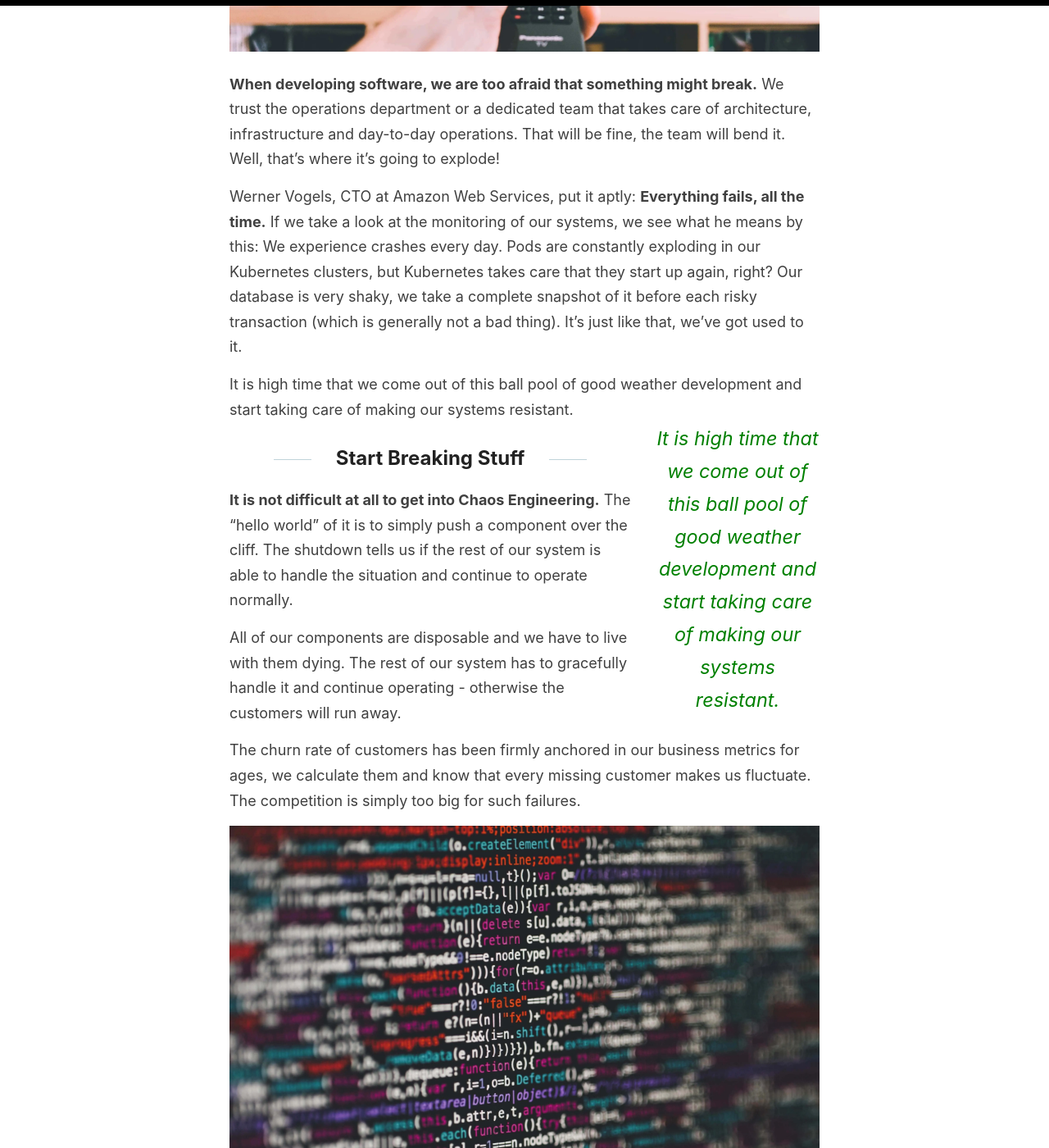
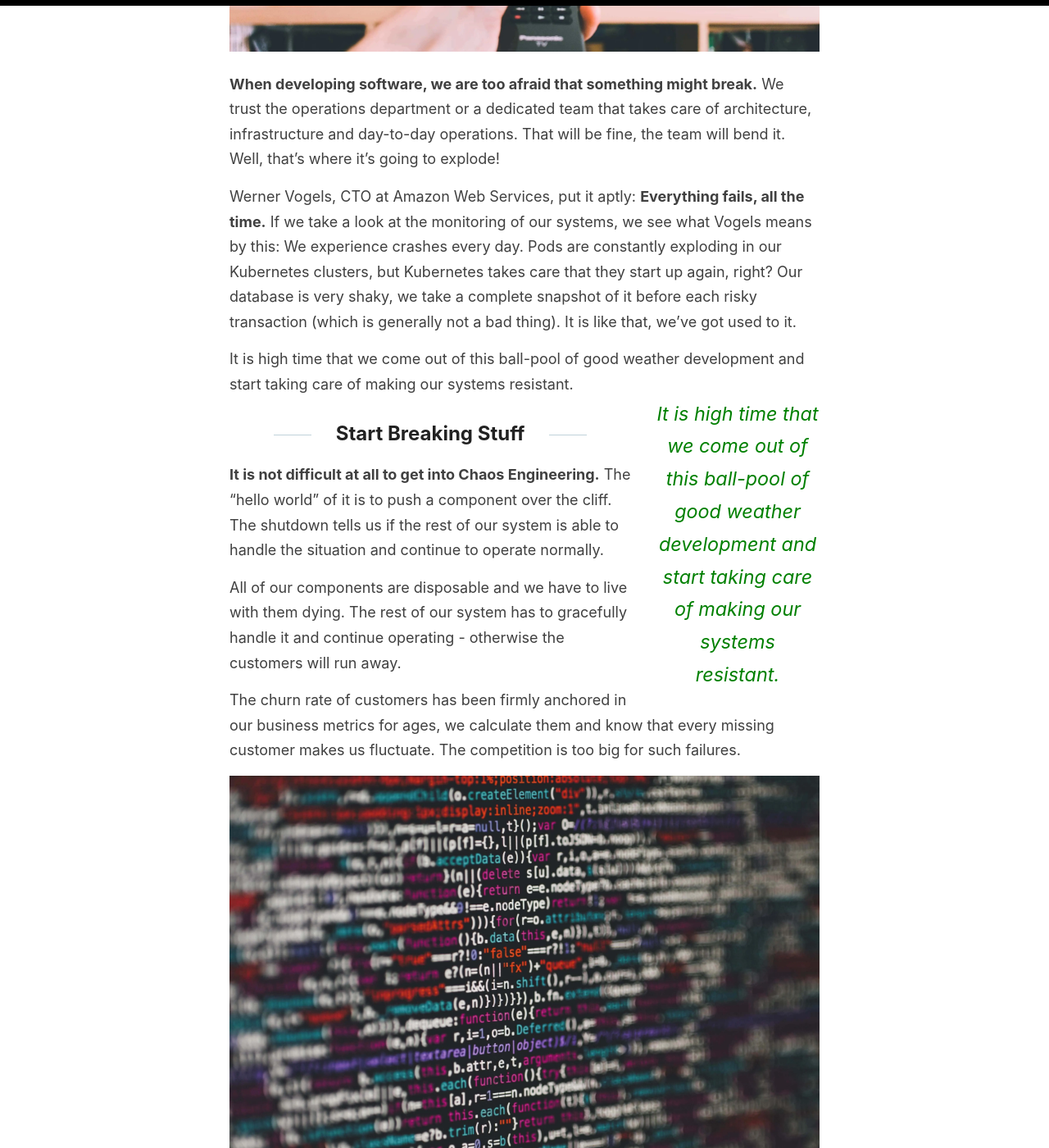
Before and after one commit to torbendury/torbendury.github.io, a Jekyll site: the page built from _posts/2021-10-24-how-chaos-engineering-may-save-your-infrastructure.md, in a window 1280 px wide and 1400 px high, scrolled down 1348 px. Shown: the whole window at 82% size. Built offline with Jekyll 4.4.1, drawn with Linux system fonts in a browser that asks for light colours; some of the changed text lies outside the part shown.

Commit message:
upd: sensitive language

```diff
--- a/_posts/2021-10-24-how-chaos-engineering-may-save-your-infrastructure.md
+++ b/_posts/2021-10-24-how-chaos-engineering-may-save-your-infrastructure.md
@@ -20,17 +20,17 @@ Netflix' Simian Army has taken big steps forward by developing various "monkeys"
 
 **When developing software, we are too afraid that something might break.** We trust the operations department or a dedicated team that takes care of architecture, infrastructure and day-to-day operations. That will be fine, the team will bend it. Well, that's where it's going to explode!
 
-Werner Vogels, CTO at Amazon Web Services, put it aptly: **Everything fails, all the time.** If we take a look at the monitoring of our systems, we see what he means by this: We experience crashes every day. Pods are constantly exploding in our Kubernetes clusters, but Kubernetes takes care that they start up again, right? Our database is very shaky, we take a complete snapshot of it before each risky transaction (which is generally not a bad thing). It's just like that, we've got used to it.
+Werner Vogels, CTO at Amazon Web Services, put it aptly: **Everything fails, all the time.** If we take a look at the monitoring of our systems, we see what Vogels means by this: We experience crashes every day. Pods are constantly exploding in our Kubernetes clusters, but Kubernetes takes care that they start up again, right? Our database is very shaky, we take a complete snapshot of it before each risky transaction (which is generally not a bad thing). It is like that, we've got used to it.
 
-{% include pullquote.html quote="It is high time that we come out of this ball pool of good weather development and start taking care of making our systems resistant." %}
+{% include pullquote.html quote="It is high time that we come out of this ball-pool of good weather development and start taking care of making our systems resistant." %}
 
 ## Start Breaking Stuff
 
-**It is not difficult at all to get into Chaos Engineering.** The "hello world" of it is to simply push a component over the cliff. The shutdown tells us if the rest of our system is able to handle the situation and continue to operate normally.
+**It is not difficult at all to get into Chaos Engineering.** The "hello world" of it is to push a component over the cliff. The shutdown tells us if the rest of our system is able to handle the situation and continue to operate normally.
 
 All of our components are disposable and we have to live with them dying. The rest of our system has to gracefully handle it and continue operating - otherwise the customers will run away.
 
-The churn rate of customers has been firmly anchored in our business metrics for ages, we calculate them and know that every missing customer makes us fluctuate. The competition is simply too big for such failures.
+The churn rate of customers has been firmly anchored in our business metrics for ages, we calculate them and know that every missing customer makes us fluctuate. The competition is too big for such failures.
 
 <div style="text-align: center;">
   <img src="/images/2021-10-24/02.webp" type="image/webp">
```
Also changed, not shown: other parts of _posts/2021-10-24-how-chaos-engineering-may-save-your-infrastructure.md (+2 -2 lines), _posts/2021-11-21-a-how-to-start-with-terraform.md (+3 -3 lines), _posts/2021-11-21-b-how-to-configure-nginx-as-a-loadbalancer.md (+2 -2 lines).
